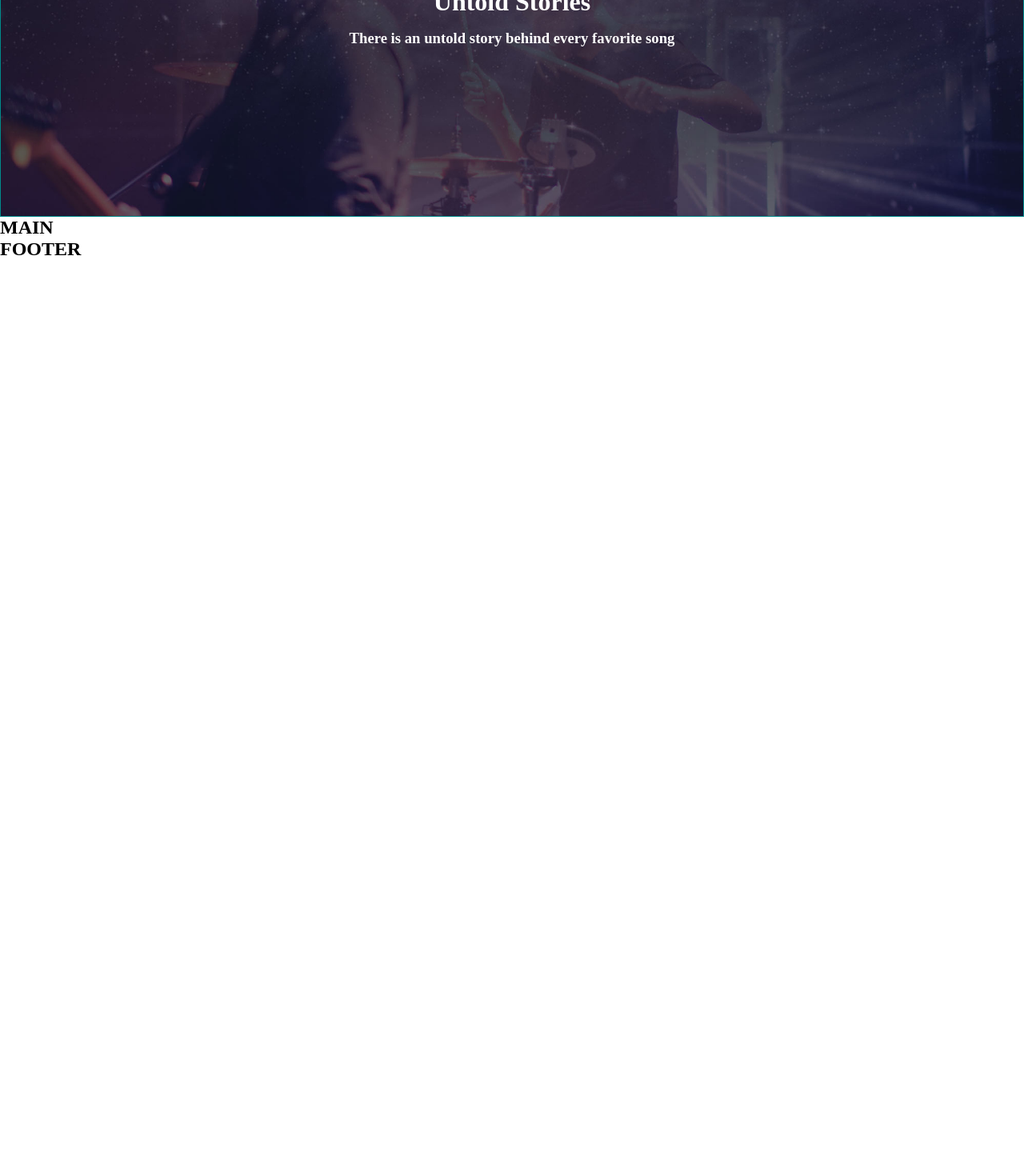
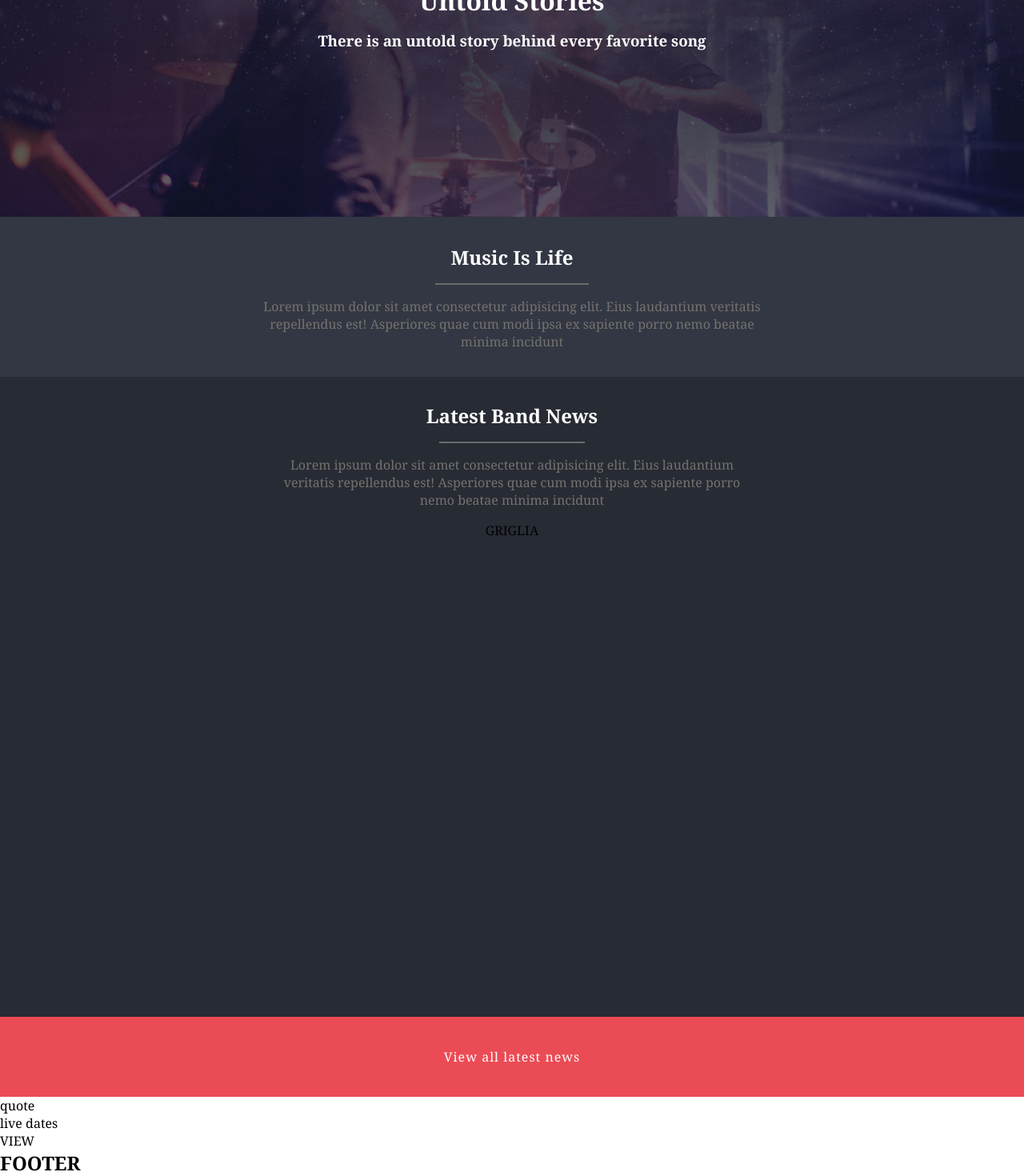
Before and after one commit to DanieleCascio-dev/proj-html-vuejs, a Vue app: page / in a window 1280 px wide. Shown: the part 229-1699 px from the top of the page at 80% size. Before the commit the page ends 800 px from the top, so only its background shows below. Built offline with nearby package versions, Linux system fonts and the light colour scheme.

Commit message:
add: life section, band section(wip), MainView component

```diff
--- a/src/App.vue
+++ b/src/App.vue
@@ -1,7 +1,7 @@
 <script>
-import AppFooter from "./components/AppFooter.vue";
 import AppHeader from "./components/AppHeader.vue";
 import AppMain from "./components/AppMain.vue";
+import AppFooter from "./components/AppFooter.vue";
 
 export default {
   data() {
--- a/src/components/AppHeader.vue
+++ b/src/components/AppHeader.vue
@@ -22,9 +22,7 @@ export default { components: { AppNav } };
 @use "../style/partials/mixin" as *;
 
 .hero {
-  /* debug */
-  min-height: 500px;
-  border: 1px solid darkcyan;
+  height: 500px;
 
   @include flex(column, center, center);
   gap: 1rem;
--- a/src/components/AppMain.vue
+++ b/src/components/AppMain.vue
@@ -1,11 +1,87 @@
 <script>
-export default {};
+import MainView from "./MainView.vue";
+
+export default { components: { MainView } };
 </script>
 
 <template>
-  <h2>MAIN</h2>
+  <!-- Music is life -->
+  <section class="life">
+    <h2 class="title">Music Is Life</h2>
+    <hr class="breakline" />
+    <p class="text">
+      Lorem ipsum dolor sit amet consectetur adipisicing elit. Eius laudantium
+      veritatis repellendus est! Asperiores quae cum modi ipsa ex sapiente porro
+      nemo beatae minima incidunt
+    </p>
+  </section>
+  <!-- /Music is life -->
+
+  <!-- band news -->
+  <section class="band">
+    <h2 class="title">Latest Band News</h2>
+    <hr class="breakline" />
+    <p class="text">
+      Lorem ipsum dolor sit amet consectetur adipisicing elit. Eius laudantium
+      veritatis repellendus est! Asperiores quae cum modi ipsa ex sapiente porro
+      nemo beatae minima incidunt
+    </p>
+    <div>GRIGLIA</div>
+  </section>
+  <!-- /band news -->
+
+  <!-- view section -->
+  <MainView viewText="View all latest news" />
+
+  <!-- view section -->
+
+  <!-- quote section -->
+  <div>quote</div>
+  <!-- /quote section -->
+
+  <!-- live dates -->
+  <div>live dates</div>
+  <!-- /live dates -->
+
+  <!-- view section -->
+  <div>VIEW</div>
+  <!-- view section -->
 </template>
 
 <style scoped lang="scss">
 @use "../style/partials/variables" as *;
+@use "../style/partials/mixin" as *;
+
+.life {
+  width: 100%;
+  height: 200px;
+  background-color: lighten($cube-charade, 5%);
+  @include flex(column, center, center);
+  gap: 1rem;
+}
+
+.band {
+  padding: 2rem;
+  width: 100%;
+  min-height: 800px;
+  background-color: $cube-charade;
+  @include flex(column, flex-start, center);
+  gap: 1rem;
+}
+
+.title {
+  color: $cube-white;
+}
+
+.text {
+  text-align: center;
+  color: $median-tapa;
+  @include container;
+}
+
+.breakline {
+  width: 15%;
+  text-align: center;
+  border: 1px solid $cube-mid-gray;
+}
 </style>
--- a/src/components/AppNav.vue
+++ b/src/components/AppNav.vue
@@ -38,7 +38,7 @@ export default {
 
 nav {
   /* DEBUG */
-  border: 1px dashed black;
+
   background-color: transparent;
   &.fixed {
     position: fixed;
--- /dev/null
+++ b/src/components/MainView.vue
@@ -0,0 +1,42 @@
+<script>
+export default {
+  props: {
+    viewText: String,
+  },
+};
+</script>
+
+<template>
+  <div>
+    <p>
+      <a href="">{{ viewText }}</a>
+    </p>
+  </div>
+</template>
+
+<style scoped lang="scss">
+@use "../style/partials/variables" as *;
+@use "../style/partials/mixin" as *;
+
+div {
+  width: 100%;
+  height: 100px;
+  background-color: $material-mandy;
+  @include flex(row, center, center);
+  color: $cube-white;
+  line-height: 100px;
+  font-weight: 400;
+  letter-spacing: 1px;
+  transition: all 0.8s;
+
+  &:hover {
+    background-color: $cube-white;
+    color: $cube-charade;
+  }
+
+  a {
+    text-decoration: none;
+    color: inherit;
+  }
+}
+</style>
--- a/src/style/general.scss
+++ b/src/style/general.scss
@@ -8,3 +8,9 @@
 img {
   max-width: 100%;
 }
+
+/* Font */
+
+body {
+  font-family: Georgia, "Times New Roman", Times, serif;
+}
--- a/src/style/partials/_mixin.scss
+++ b/src/style/partials/_mixin.scss
@@ -5,3 +5,8 @@
   flex-direction: $direction;
   flex-wrap: $flex-wrap;
 }
+
+@mixin container {
+  width: 50%;
+  margin: 0 auto;
+}
--- a/src/style/partials/_variables.scss
+++ b/src/style/partials/_variables.scss
@@ -0,0 +1,23 @@
+/* COLOR CUBE */
+$cube-charade: #272b34;
+$median-sunglo: #ea4a56;
+$cube-white: #fefefe;
+$cube-mid-gray: #6b6b6c;
+$cube-bombay: #aeaeaf;
+$cube-roti: #bcaa44;
+$cube-allports: #036dac;
+$cube-rusty-nail: #8e5c09;
+
+/* MEDIAN CUT */
+$median-charade: #292d39;
+$median-sunglo: #de7272;
+$median-tapa: #75726e;
+$median-lynch: #7780a4;
+$median-bali: #859fb4;
+
+/* MATERIAL DESIGN */
+$material-mandy: #eb4b54;
+$material-jumbo: #737376;
+$material-blue-zodiac: #0b2037;
+$material-ebony-clay: #2d2d45;
+$material-sorrell: #c8ba7e;
```
